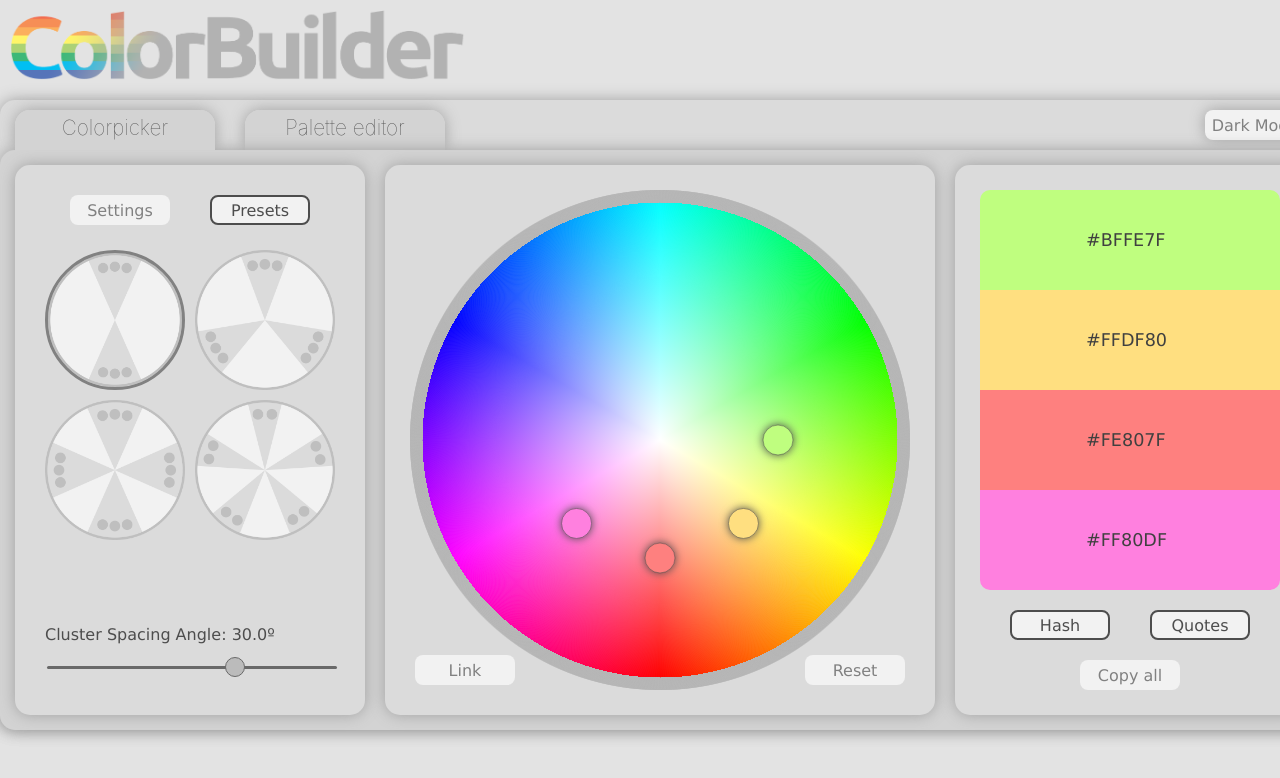
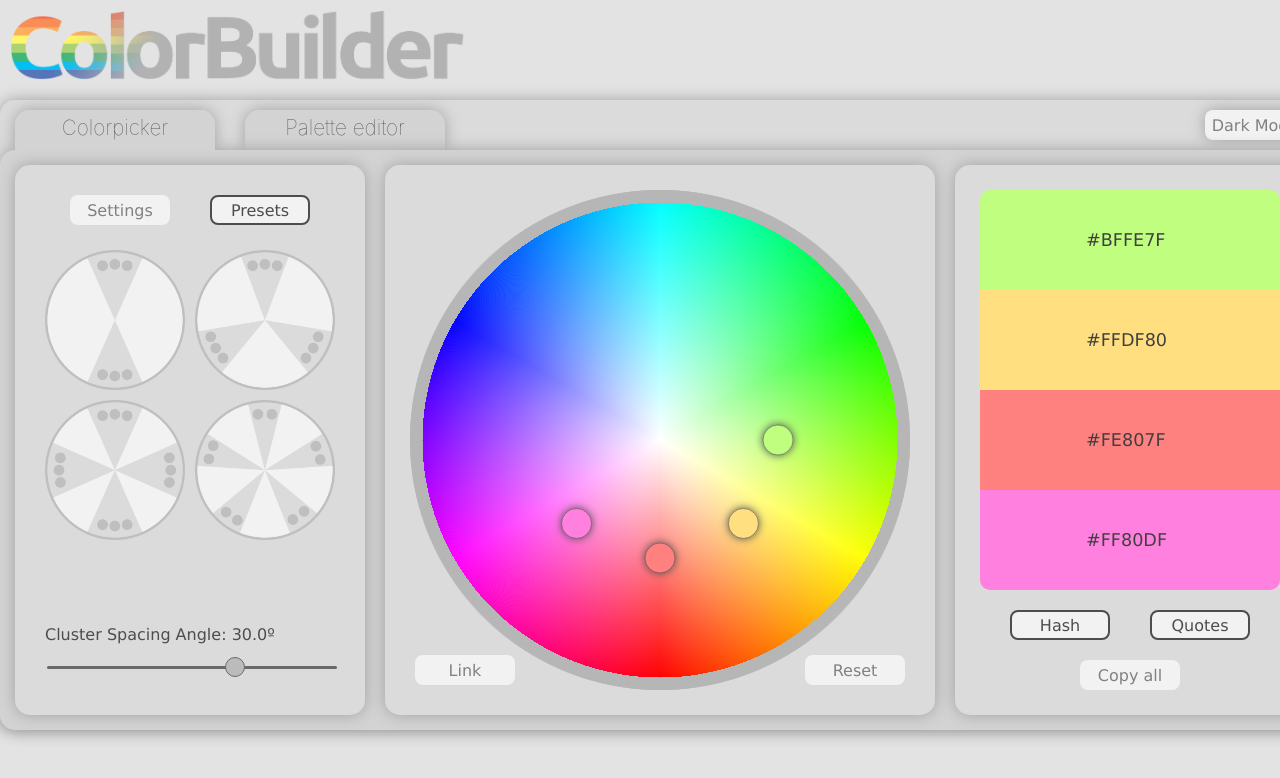
Before and after one commit to ymurenko/color-builder, a React (Create React App) app: page / in a window 1280 px wide. Both pictures are taken after a click on the button "Presets". Shown: the top 778 px of the page. Built offline with nearby package versions, Linux system fonts and the light colour scheme.

Commit message:
fix dyad active

```diff
--- a/src/components/Controls/Controls.js
+++ b/src/components/Controls/Controls.js
@@ -73,7 +73,7 @@
         <div className="presets-grid">
           <button
             className={`preset dyad ${props.darkMode ? "dark" : ""} ${
-              props.preset === 1 ? "active" : ""
+              props.preset === 2 ? "active" : ""
             } `}
             type="button"
             onClick={() => {
```
